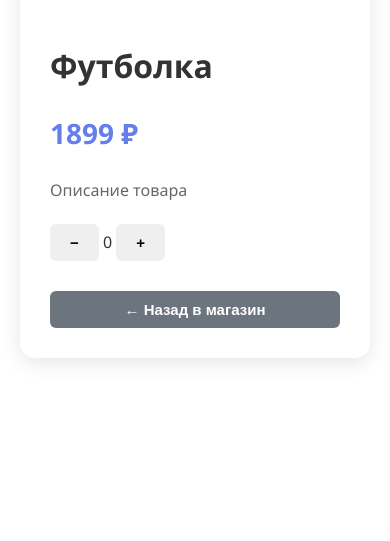
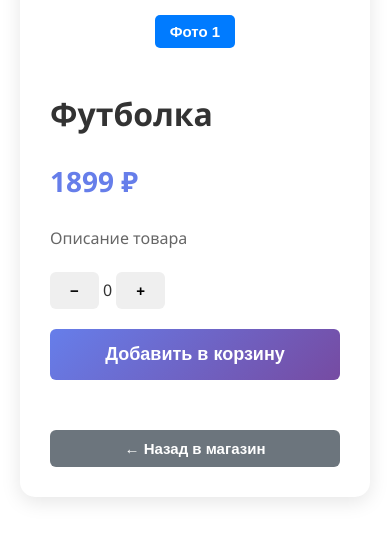
Before and after one commit to Kozeev21/PS-SHOP, a Flask app: page /product/1 in a window 390 px wide. Shown: the part 201-742 px from the top of the page. Run offline with Flask 3, Linux system fonts and the light colour scheme; the visitor is signed in with stand-in values (Sample User, id 1); some libraries are stand-ins or nearby versions.

```diff
--- a/static/style.css
+++ b/static/style.css
@@ -591,3 +591,31 @@ button:hover {
         font-size: 1rem;
     }
 }
+
+/* Стили для переключения изображений */
+.image-switcher {
+    display: flex;
+    gap: 10px;
+    margin-top: 15px;
+    justify-content: center;
+}
+
+.image-switch-btn {
+    padding: 8px 15px;
+    background: #6c757d;
+    color: white;
+    border: none;
+    border-radius: 5px;
+    cursor: pointer;
+    transition: all 0.3s ease;
+}
+
+.image-switch-btn:hover {
+    transform: translateY(-2px);
+    box-shadow: 0 4px 8px rgba(0,0,0,0.1);
+}
+
+.image-switch-btn.active {
+    background: #007bff !important;
+    font-weight: bold;
+}
--- a/templates/product.html
+++ b/templates/product.html
@@ -4,7 +4,25 @@
     {% if product %}
         <div class="product-detail">
             <div class="product-image-container">
-                <img src="{{ product.img_url }}" alt="{{ product.name }}" class="product-detail-image">
+                <!-- Основное изображение (переключается) -->
+                <img id="main-product-image" src="{{ product.img_url }}" alt="{{ product.name }}" class="product-detail-image">
+
+                <!-- Кнопки переключения изображений -->
+                <div class="image-switcher" style="display: flex; gap: 10px; margin-top: 15px; justify-content: center;">
+                    <button id="show-first-image" class="image-switch-btn active"
+                            onclick="switchProductImage('{{ product.img_url }}', this)"
+                            style="padding: 8px 15px; background: #007bff; color: white; border: none; border-radius: 5px; cursor: pointer;">
+                        Фото 1
+                    </button>
+
+                    {% if product.img_url2 %}
+                    <button id="show-second-image" class="image-switch-btn"
+                            onclick="switchProductImage('{{ product.img_url2 }}', this)"
+                            style="padding: 8px 15px; background: #6c757d; color: white; border: none; border-radius: 5px; cursor: pointer;">
+                        Фото 2
+                    </button>
+                    {% endif %}
+                </div>
             </div>
 
             <div class="product-info">
@@ -18,9 +36,9 @@
                     <button class="increase" onclick="increaseQuantity('{{ product.uuid }}', '{{ product.name }}')">+</button>
                 </div>
 
-                <!--<button class="add-to-cart-btn" onclick="addToCartProductPage('{{ product.uuid }}', '{{ product.name }}', '{{ product.price }}', '{{ product.img_url }}')">
+                <button class="add-to-cart-btn" onclick="addToCartProductPage('{{ product.uuid }}', '{{ product.name }}', '{{ product.price }}', '{{ product.img_url }}')">
                     Добавить в корзину
-                </button>-->
+                </button>
 
                 <button onclick="window.location.href='/shop'" class="back-btn">
                     ← Назад в магазин
@@ -79,7 +97,22 @@ function addToCartProductPage(productId, productName, productPrice, productImg)
     localStorage.setItem(`product_price_${productId}`, productPrice);
     localStorage.setItem(`product_img_${productId}`, productImg);
 
-    alert('Товар добавлен в корзину!');
+}
+
+// Функция переключения изображений товара
+function switchProductImage(imageUrl, buttonElement) {
+    // Обновляем основное изображение
+    document.getElementById('main-product-image').src = imageUrl;
+
+    // Снимаем активный класс со всех кнопок
+    document.querySelectorAll('.image-switch-btn').forEach(btn => {
+        btn.classList.remove('active');
+        btn.style.background = '#6c757d';
+    });
+
+    // Добавляем активный класс на нажатую кнопку
+    buttonElement.classList.add('active');
+    buttonElement.style.background = '#007bff';
 }
 
 // Инициализация при загрузке страницы
```
